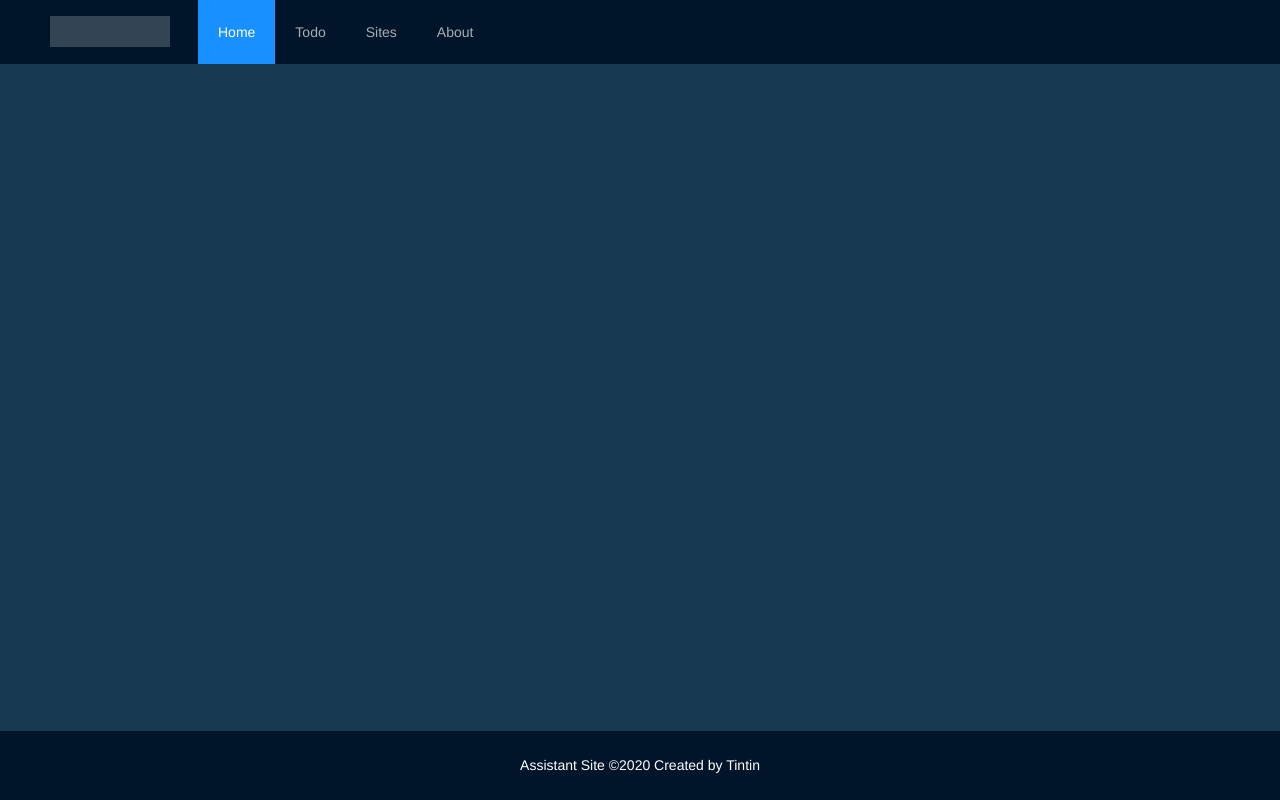
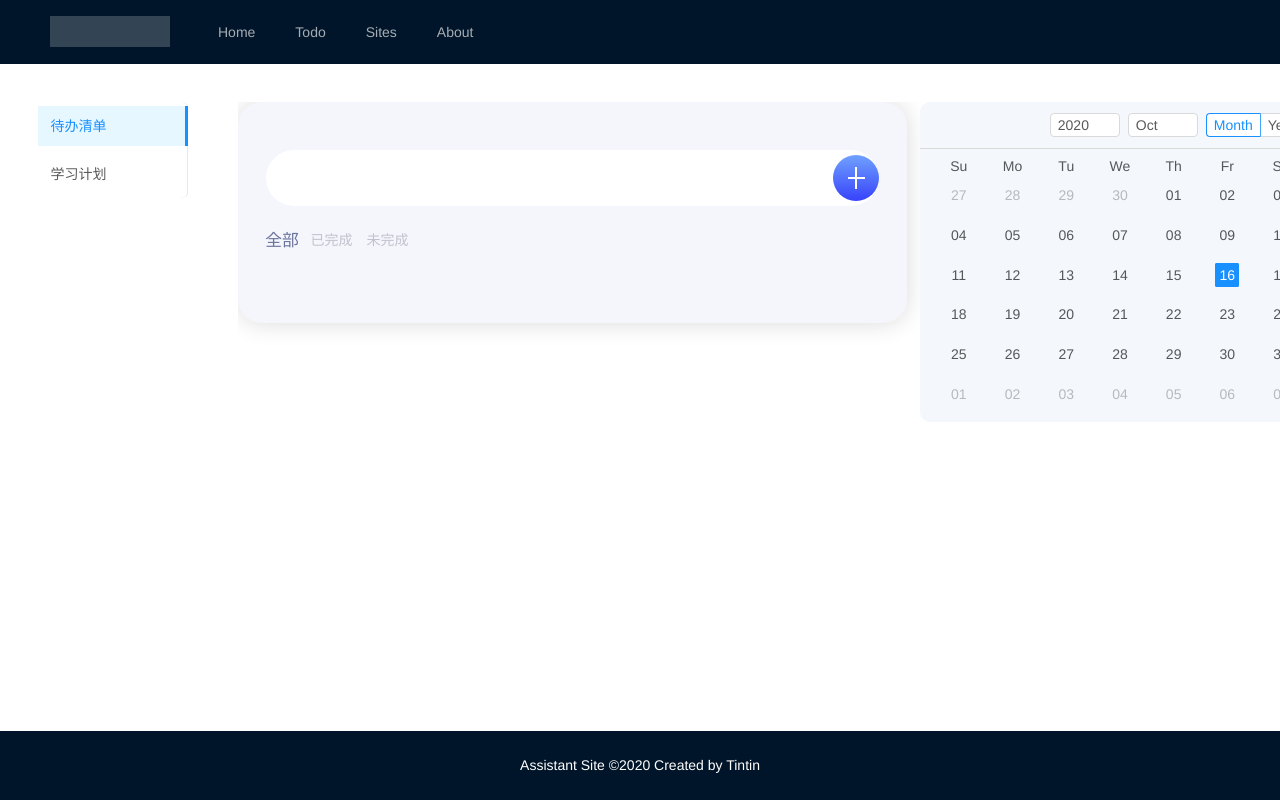
Before and after one commit to tintinng/Assistant, a Vue app: page /#/todo/todoList in a window 1280 px wide. Built offline with nearby package versions, Linux system fonts and the light colour scheme.

Commit message:
todoList+日历页面

```diff
--- a/src/router/index.js
+++ b/src/router/index.js
@@ -10,7 +10,6 @@ Vue.use(VueRouter)
 const routes = [
   {
     path: '/',
-    name: 'Home',
     component: Home
   },
   {
@@ -20,8 +19,23 @@ const routes = [
   },
   {
     path: '/todo',
+    redirect: '/todo/todoList',
     name: 'Todo',
-    component: Todo
+    component: Todo,
+    children: [
+      {
+        path: 'todoList',
+        name: 'TodoList',
+        component: () => import('../views/todo/todoList/todoList'),
+        meta: { activeMenu: '/todo' }
+      },
+      {
+        path: 'learningSchedule',
+        name: 'LearningSchedule',
+        component: () => import('../views/todo/learningSchedule/learningSchedule'),
+        meta: { activeMenu: '/todo' }
+      }
+    ]
   },
   {
     path: '/sites',
--- a/src/views/home/homeIndex.vue
+++ b/src/views/home/homeIndex.vue
@@ -1,15 +1,15 @@
 <!--  -->
 <template>
   <div id="layout-home">
-    <a-layout style="background: #183952;">
+    <a-layout style="background: #ffffff;">
       <a-layout-sider width='40vw'>
         <clock></clock>
       </a-layout-sider>
-      <!-- <a-layout class="home-main">
-        <a-layout-header>Header</a-layout-header>
+      <a-layout class="home-main">
+        <!-- <a-layout-header>Header</a-layout-header>
         <a-layout-content></a-layout-content>
-        <a-layout-footer>Footer</a-layout-footer>
-      </a-layout> -->
+        <a-layout-footer>Footer</a-layout-footer> -->
+      </a-layout>
     </a-layout>
   </div>
 </template>
@@ -37,7 +37,7 @@ export default {
   background:  #7dbcea;
 }
 #layout-home .ant-layout-sider {
-  background:  #183952;
+  background:  #ffffff;
   color: #fff;
   height: 100%;
   display: flex;
@@ -47,6 +47,7 @@ export default {
 }
 #layout-home .home-main {
   width: 60vw;
+  background: inherit;
   /* border-radius: 5%; */
   /* margin: 1%; */
 }
--- a/src/views/index.vue
+++ b/src/views/index.vue
@@ -6,19 +6,19 @@
       <a-menu
         theme="dark"
         mode="horizontal"
-        :default-selected-keys="['1']"
+        :default-selected-keys="[`${this.activeMenu}`]"
         :style="{ lineHeight: '64px' }"
       >
-        <a-menu-item key="1">
-          <router-link to="/">Home</router-link>
+        <a-menu-item key="/home">
+          <router-link to="/home">Home</router-link>
         </a-menu-item>
-        <a-menu-item key="2">
+        <a-menu-item key="/todo">
           <router-link to="/todo">Todo</router-link>
         </a-menu-item>
-        <a-menu-item key="3">
+        <a-menu-item key="/sites">
           <router-link to="/sites">Sites</router-link>
         </a-menu-item>
-        <a-menu-item key="4">
+        <a-menu-item key="/about">
           <router-link to="/about">About</router-link>
         </a-menu-item>
       </a-menu>
@@ -34,9 +34,21 @@
   </a-layout>
 </template>
 
+<script>
+export default {
+  computed: {
+    activeMenu () {
+      const route = this.$route
+      const { path, meta } = route
+      return meta.activeMenu ? meta.activeMenu : path
+    }
+  }
+}
+</script>
+
 <style>
 #layout-main{
-  background: #183952;
+  background: #ffffff;
   height: 100vh;
   width: 100vw;
 }
--- /dev/null
+++ b/src/views/todo/learningSchedule/learningSchedule.vue
@@ -0,0 +1,14 @@
+<!--  -->
+<template>
+  <div>学习计划</div>
+</template>
+
+<script>
+export default {
+}
+
+</script>
+
+<style scoped>
+
+</style>
--- a/src/views/todo/todoIndex.vue
+++ b/src/views/todo/todoIndex.vue
@@ -1,6 +1,28 @@
 <!--  -->
 <template>
-  <div>todo</div>
+  <div>
+    <a-layout style="background: inherit;padding: 3% 3%">
+      <a-layout-sider style="background: inherit; padding: 0">
+        <a-menu
+          theme="light"
+          mode="inline"
+          :default-selected-keys="['1']"
+          class="todo-menu"
+          :inlineIndent = 12
+        >
+          <a-menu-item key="1">
+            <router-link to="/todo/todoList">待办清单</router-link>
+          </a-menu-item>
+          <a-menu-item key="2">
+            <router-link to="/todo/learningSchedule">学习计划</router-link>
+          </a-menu-item>
+        </a-menu>
+      </a-layout-sider>
+      <a-layout-content class="todo-content">
+        <router-view></router-view>
+      </a-layout-content>
+    </a-layout>
+  </div>
 </template>
 
 <script>
@@ -10,5 +32,13 @@ export default {
 </script>
 
 <style scoped>
-
+.todo-menu {
+  width: 150px;
+  border-radius: 5%;
+  /* background: #f1f2f6; */
+}
+.todo-content {
+  /* border: 2px solid gray; */
+  height: 70vh;
+}
 </style>
--- /dev/null
+++ b/src/views/todo/todoList/list/index.vue
@@ -0,0 +1,90 @@
+<!--  -->
+<template>
+  <div>
+      <main>
+          <div class="container">
+              <!-- 输入框
+                1、传递添加组件当前todos长度，用作下一个todo的id
+                2、监听add-todo，添加组件的消息
+              -->
+              <todo-add :tid="todos.length" @add-todo="addTodo" />
+              <!-- 筛选
+                1、传递当前筛选选项，默认为all
+                2、监听change-filter，筛选子组件的消息
+              -->
+              <todo-filter :selected="filter" @change-filter="filter = $event"></todo-filter>
+              <!-- 列表 -->
+              <todo-list :todos="filterTodos"></todo-list>
+          </div>
+      </main>
+  </div>
+</template>
+
+<script>
+import TodoAdd from './todaAdd'
+import TodoFilter from './todoFilter'
+import TodoList from './todoList'
+
+export default {
+  components: {
+    TodoAdd,
+    TodoFilter,
+    TodoList
+  },
+  data () {
+    return {
+      // 当前过滤状态
+      filter: 'all',
+      // 所有的todos
+      todos: []
+    }
+  },
+  computed: {
+    // 计算属性，返回过滤后的todos
+    filterTodos () {
+      switch (this.filter) {
+        case 'done':
+          return this.todos.filter((todo) => todo.completed)
+        case 'todo':
+          return this.todos.filter((todo) => !todo.completed)
+        default:
+          return this.todos
+      }
+    }
+  },
+  methods: {
+    // 处理添加todo子组件的消息
+    addTodo (todo) {
+      this.todos.push(todo)
+    }
+  }
+}
+
+</script>
+
+<style scoped>
+* {
+    box-sizing: border-box;
+    margin: 0;
+    padding: 0;
+    font-family: Helvetica, "PingFang SC", "Microsoft Yahei",sans-serif;
+}
+
+/* 整个页面 */
+main {
+    width: 100%;
+    /* min-height: 100vh; */
+    display: flex;
+    /* align-items: center; */
+    justify-content: center;
+}
+
+.container {
+    width: 100%;
+    /* max-width: 400px; */
+    box-shadow: 0 0 24px rgba(0, 0, 0, 0.15);
+    border-radius: 24px;
+    padding: 48px 28px;
+    background-color: rgb(245, 246, 252);
+}
+</style>
--- /dev/null
+++ b/src/views/todo/todoList/list/todaAdd.vue
@@ -0,0 +1,85 @@
+<!--  -->
+<template>
+    <div class="input-add">
+        <input type="text" name="todo" v-model="todoContent" @keyup.enter="emitAddTodo">
+        <button @click="emitAddTodo">
+            <i class="plus"></i>
+        </button>
+    </div>
+</template>
+
+<script>
+export default {
+  name: 'TodoAdd',
+  props: {
+    tid: {
+      type: Number,
+      default: 0
+    }
+  },
+  data () {
+    return {
+      todoContent: ''
+    }
+  },
+  methods: {
+    // 添加一条todo
+    emitAddTodo () {
+      const todo = {
+        id: this.$props.tid,
+        content: this.todoContent,
+        completed: false
+      }
+      // 传递给父组件add-todo处理
+      this.$emit('add-todo', todo)
+      this.todoContent = ''
+    }
+  }
+}
+
+</script>
+
+<style scoped>
+/* 添加框 */
+.input-add {
+    position: relative;
+    display: flex;
+    align-items: center;
+}
+
+.input-add input {
+    padding: 16px 52px 16px 18px;
+    border-radius: 48px;
+    border: none;
+    outline: none;
+    box-shadow: 0 0 24 rgba(0, 0, 0, 0.08);
+    width: 100%;
+    font-size: 16px;
+    color: #626262;
+}
+
+.input-add button {
+    width: 46px;
+    height: 46px;
+    border-radius: 50%;
+    background: linear-gradient(#70a1ff, #3742fa);
+    border: none;
+    outline: none;
+
+    color: white;
+    position: absolute;
+    right: 0px;
+
+    cursor: pointer;
+}
+
+.input-add .plus {
+    display: block;
+    width: 100%;
+    height: 100%;
+    background: linear-gradient(#ffffff, #ffffff), linear-gradient(#ffffff, #ffffff);
+    background-size: 50% 2px, 2px 50%;
+    background-position: center;
+    background-repeat: no-repeat;
+}
+</style>
--- /dev/null
+++ b/src/views/todo/todoList/list/todoFilter.vue
@@ -0,0 +1,50 @@
+<!--  -->
+<template>
+    <div class="filters">
+        <span
+            v-for="filter in filters"
+            :key="filter.value"
+            @click="$emit('change-filter', filter.value)"
+            class="filter"
+            :class="{active: selected==filter.value }">
+        {{ filter.label }}
+        </span>
+    </div>
+</template>
+
+<script>
+export default {
+  name: 'TodoFilter',
+  props: ['selected'],
+  data () {
+    return {
+      filters: [
+        { label: '全部', value: 'all' },
+        { label: '已完成', value: 'done' },
+        { label: '未完成', value: 'todo' }
+      ]
+    }
+  }
+}
+
+</script>
+
+<style scoped>
+.filters {
+    display: flex;
+    margin: 24px 2px;
+    color: #c0c2ce;
+    font-size: 14px;
+}
+
+.filters .filter{
+    margin-right: 14px;
+    transition: 0.2s;
+    cursor: pointer;
+}
+
+.filters .filter.active {
+    color: #6b729c;
+    transform: scale(1.2);
+}
+</style>
--- /dev/null
+++ b/src/views/todo/todoList/list/todoList.vue
@@ -0,0 +1,28 @@
+<!--  -->
+<template>
+  <div class="todo-list">
+      <todo-list-item
+        v-for="todo in todos"
+        :key="todo.id"
+        :todo-item="todo"
+        @change-state="todo.completed = $event.target.checked">
+      </todo-list-item>
+  </div>
+</template>
+
+<script>
+import TodoListItem from './todoListItem'
+export default {
+  name: 'TodoList',
+  components: { TodoListItem },
+  props: ['todos']
+}
+
+</script>
+
+<style scoped>
+.todo-list {
+    display: grid;
+    row-gap: 14px;
+}
+</style>
--- /dev/null
+++ b/src/views/todo/todoList/list/todoListItem.vue
@@ -0,0 +1,81 @@
+<!--  -->
+<template>
+    <div class="todo-item" :class="{done: todoItem.completed}">
+        <label>
+            <input
+                type="checkbox"
+                :checked="todoItem.completed"
+                @click="$emit('change-state', $event)">
+            {{ todoItem.content }}
+            <span class="check-button"></span>
+        </label>
+    </div>
+</template>
+
+<script>
+export default {
+  name: 'TodoListItem',
+  props: ['todoItem'],
+  methods: {
+  }
+}
+
+</script>
+
+<style scoped>
+
+.todo-item {
+    background: white;
+    padding: 16px;
+    border-radius: 8px;
+    color: #626262;
+}
+
+.todo-item label{
+    position: relative;
+    display: flex;
+    align-items: center;
+}
+/* 已完成时添加的样式 */
+.todo-item.done label {
+    text-decoration: line-through;
+    font-style: italic;
+}
+
+.todo-item label span.check-button {
+    position: absolute;
+    top: 0;
+}
+
+.todo-item label span.check-button::before,
+.todo-item label span.check-button::after {
+    content: '';
+    display: block;
+    position: absolute;
+    width: 18px;
+    height: 18px;
+    border-radius: 50%;
+}
+
+/* 空心圆 */
+.todo-item label span.check-button::before {
+    border: 1px solid #1890FF;
+}
+/* 实心圆 */
+.todo-item label span.check-button::after {
+    transition: 0.4s;
+    background: #1890FF;
+    transform: scale(0.7);
+    opacity: 0;
+}
+
+/* 原生复选框透明 */
+.todo-item input {
+    margin-right: 16px;
+    opacity: 0;
+}
+
+.todo-item input:checked + span.check-button::after {
+    opacity: 1;
+}
+</style>
--- /dev/null
+++ b/src/views/todo/todoList/todoList.vue
@@ -0,0 +1,44 @@
+<!--  -->
+<template>
+  <div>
+      <a-col :span="16">
+        <list></list>
+      </a-col>
+      <a-col :span="8">
+        <div class="todo-calendar">
+          <a-calendar :fullscreen="false" @panelChange="onPanelChange" />
+        </div>
+      </a-col>
+  </div>
+</template>
+
+<script>
+import List from './list/index'
+export default {
+  components: {
+    List
+  },
+  methods: {
+    onPanelChange (value, mode) {
+      console.log(value, mode)
+    }
+  }
+}
+
+</script>
+
+<style scoped>
+.todo-calendar {
+  /* display: inline-block; */
+  border-radius: 10px;
+  width: 400px;
+  height: 320px;
+  border: none;
+  outline: none;
+  box-shadow: 0 0 24 rgba(0, 0, 0, 0.08);
+  background-color: #f4f7fc;
+  float: right;
+  position: fixed;
+  margin: 0 1%;
+}
+</style>
```
Also changed, not shown: src/views/home/clock/clock.vue (+8 -21 lines).
